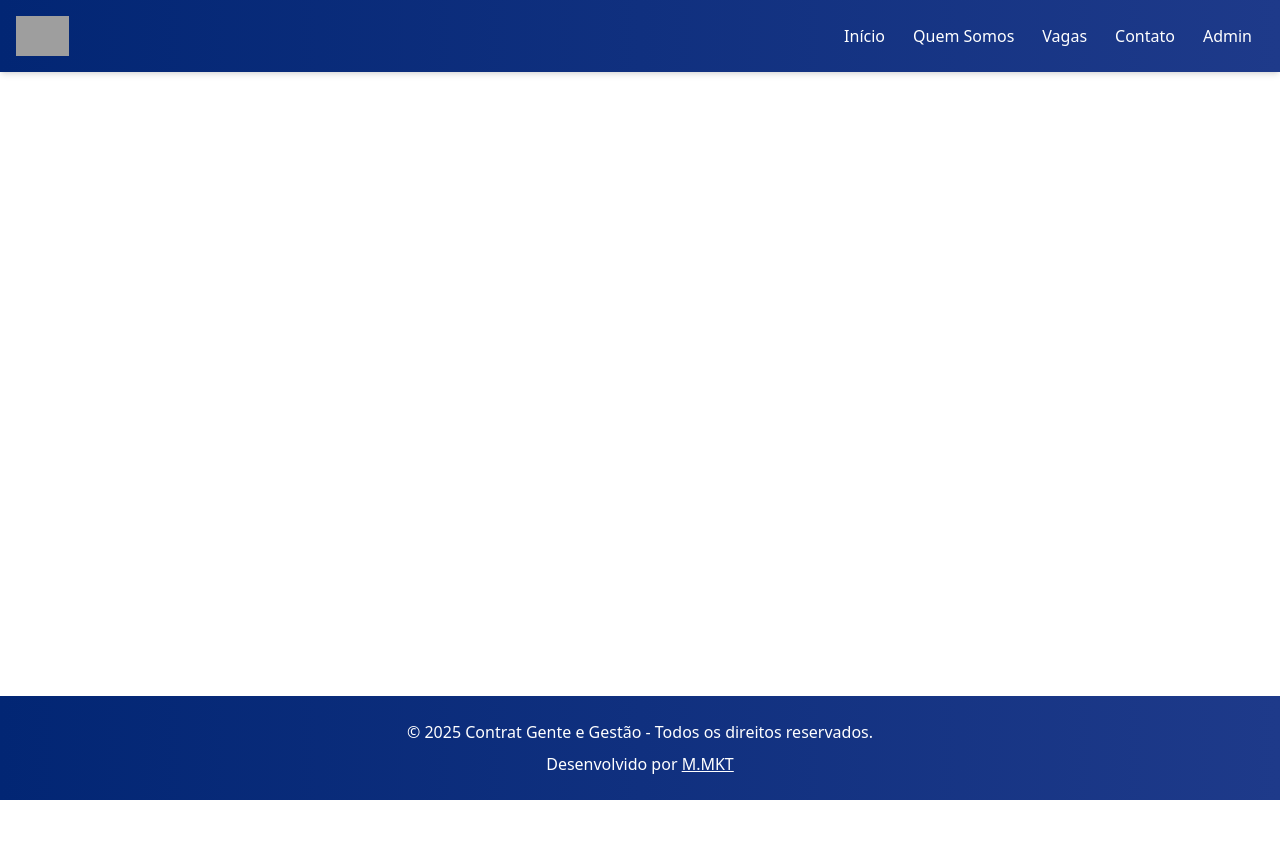
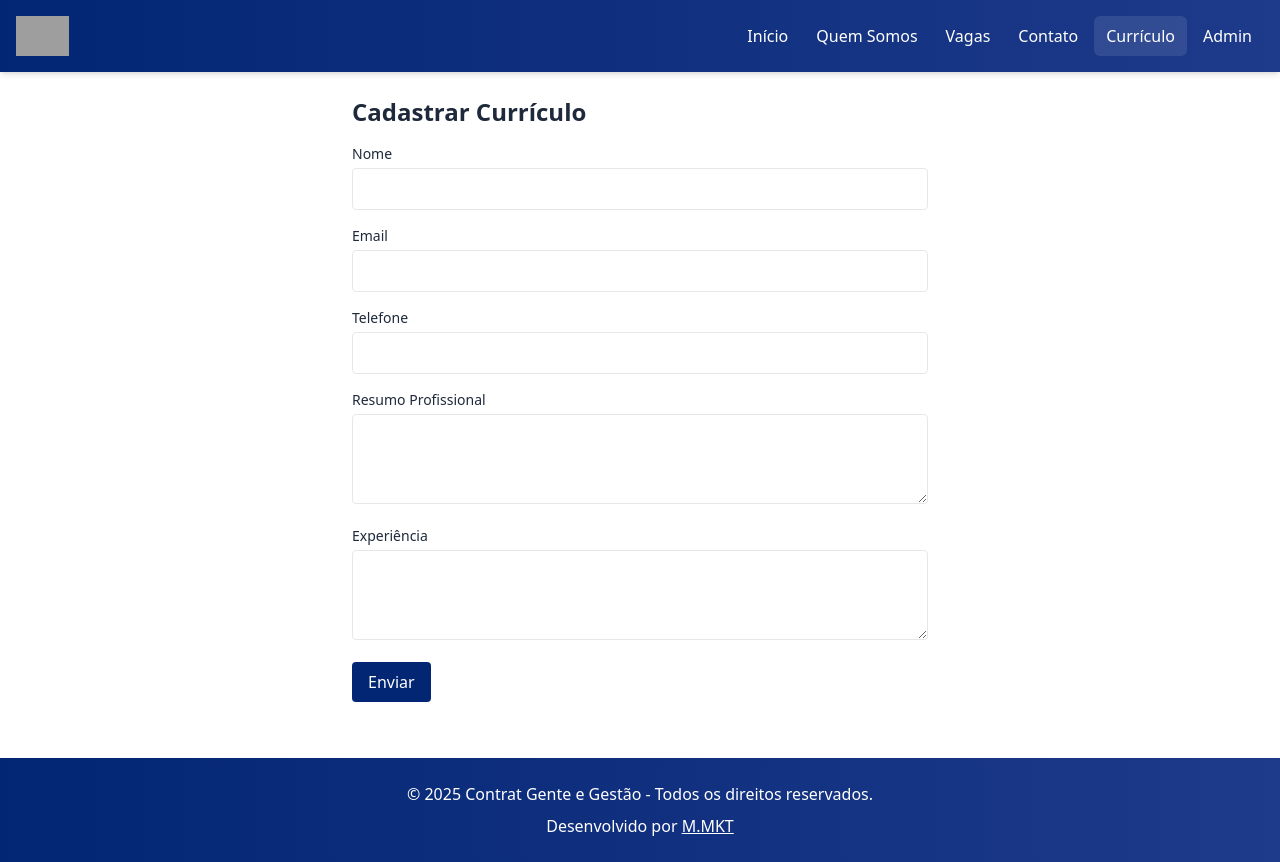
Before and after one commit to pmustafe/Contrat, a React (Vite) app: page /curriculo in a window 1280 px wide. Before the commit the page ends 800 px from the top, so only its background shows below. Built offline with nearby package versions, Linux system fonts and the light colour scheme; grey boxes are pictures that could not be loaded.

Commit message:
Add curriculum form page

```diff
--- a/src/App.jsx
+++ b/src/App.jsx
@@ -8,6 +8,7 @@ import Vagas from "./pages/Vagas";
 import Contato from "./pages/Contato";
 import Login from "./pages/Login";
 import Admin from "./pages/Admin";
+import Curriculo from "./pages/Curriculo";
 
 export const VagasContext = React.createContext();
 const STORAGE_KEY = "contrat_jobs_v1";
@@ -48,6 +49,7 @@ export default function App() {
             <Route path="/sobre" element={<Sobre />} />
             <Route path="/vagas" element={<Vagas />} />
             <Route path="/contato" element={<Contato />} />
+            <Route path="/curriculo" element={<Curriculo />} />
             <Route path="/login" element={<Login />} />
             <Route path="/admin" element={<Admin />} />
           </Routes>
--- a/src/components/Navbar.jsx
+++ b/src/components/Navbar.jsx
@@ -18,6 +18,7 @@ export default function Navbar() {
           <Link to="/sobre" className={linkCls(pathname === "/sobre")}>Quem Somos</Link>
           <Link to="/vagas" className={linkCls(pathname === "/vagas")}>Vagas</Link>
           <Link to="/contato" className={linkCls(pathname === "/contato")}>Contato</Link>
+          <Link to="/curriculo" className={linkCls(pathname === "/curriculo")}>Currículo</Link>
           <Link to="/login" className={linkCls(pathname === "/login")}>Admin</Link>
         </div>
       </div>
--- /dev/null
+++ b/src/pages/Curriculo.jsx
@@ -0,0 +1,86 @@
+import React, { useState } from "react";
+
+export default function Curriculo() {
+  const [form, setForm] = useState({
+    nome: "",
+    email: "",
+    telefone: "",
+    resumo: "",
+    experiencia: ""
+  });
+
+  const handleChange = (e) => {
+    setForm({ ...form, [e.target.name]: e.target.value });
+  };
+
+  const handleSubmit = (e) => {
+    e.preventDefault();
+    alert(`Currículo enviado!\nNome: ${form.nome}\nEmail: ${form.email}`);
+  };
+
+  return (
+    <div className="max-w-xl mx-auto">
+      <h2 className="text-2xl font-bold mb-4">Cadastrar Currículo</h2>
+      <form onSubmit={handleSubmit} className="space-y-4">
+        <div>
+          <label className="block text-sm font-medium">Nome</label>
+          <input
+            type="text"
+            name="nome"
+            value={form.nome}
+            onChange={handleChange}
+            className="mt-1 w-full border rounded p-2"
+            required
+          />
+        </div>
+        <div>
+          <label className="block text-sm font-medium">Email</label>
+          <input
+            type="email"
+            name="email"
+            value={form.email}
+            onChange={handleChange}
+            className="mt-1 w-full border rounded p-2"
+            required
+          />
+        </div>
+        <div>
+          <label className="block text-sm font-medium">Telefone</label>
+          <input
+            type="tel"
+            name="telefone"
+            value={form.telefone}
+            onChange={handleChange}
+            className="mt-1 w-full border rounded p-2"
+          />
+        </div>
+        <div>
+          <label className="block text-sm font-medium">Resumo Profissional</label>
+          <textarea
+            name="resumo"
+            value={form.resumo}
+            onChange={handleChange}
+            className="mt-1 w-full border rounded p-2"
+            rows="3"
+          />
+        </div>
+        <div>
+          <label className="block text-sm font-medium">Experiência</label>
+          <textarea
+            name="experiencia"
+            value={form.experiencia}
+            onChange={handleChange}
+            className="mt-1 w-full border rounded p-2"
+            rows="3"
+          />
+        </div>
+        <button
+          type="submit"
+          className="bg-brand text-white px-4 py-2 rounded hover:bg-blue-900"
+        >
+          Enviar
+        </button>
+      </form>
+    </div>
+  );
+}
```
